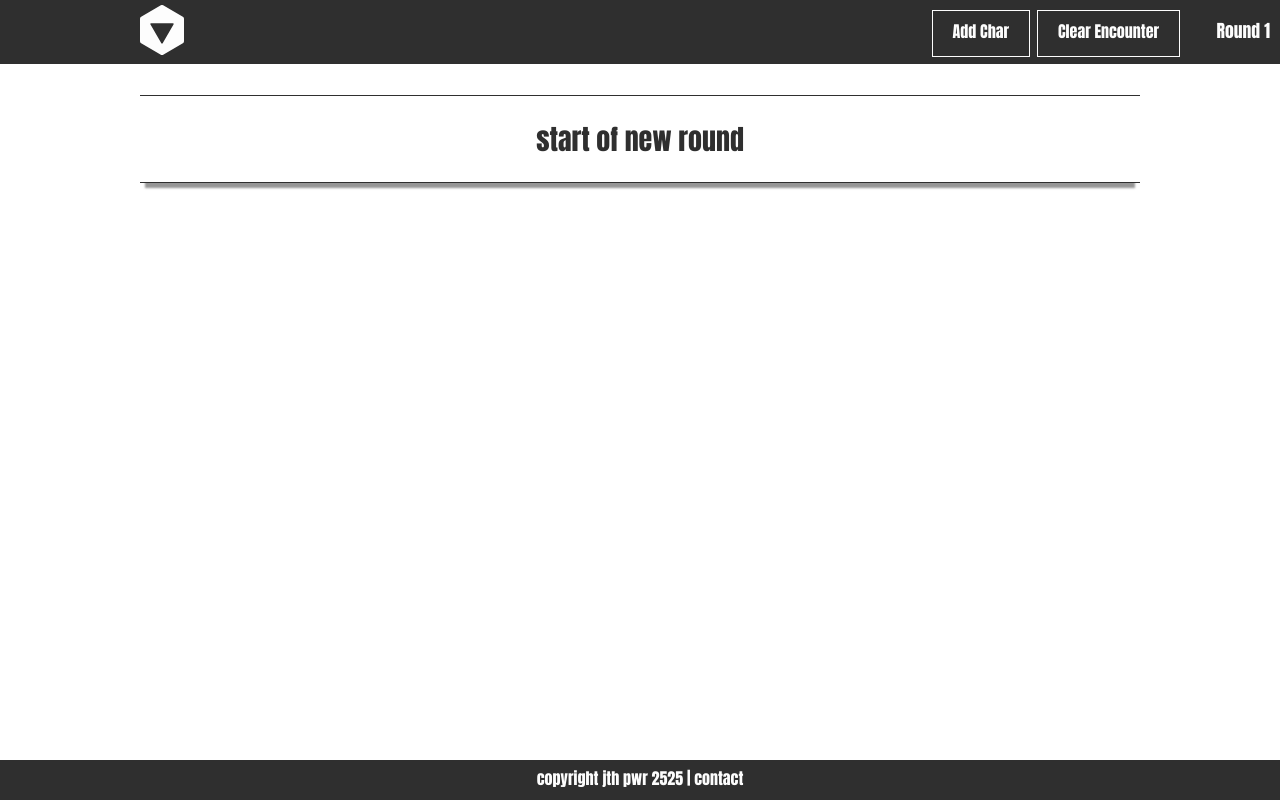
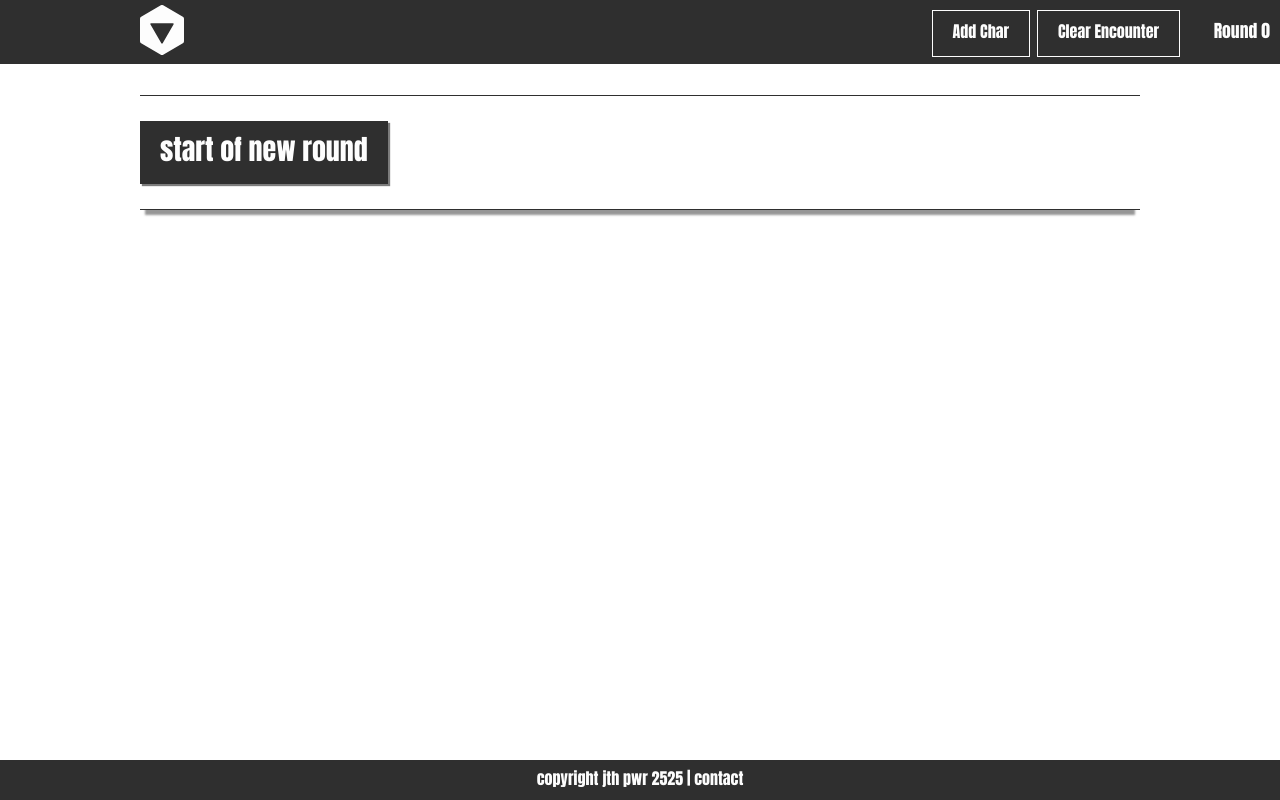
Before and after one commit to patrickwroach/inc, a React app: page / in a window 1280 px wide. Built offline with nearby package versions, Linux system fonts and the light colour scheme.

Commit message:
Start new round  - Very WIP with making Start of Round InitGroup and Character have button functionality to start a new round in place of End Turn button

```diff
--- a/app/components/Presentational/Encounter.jsx
+++ b/app/components/Presentational/Encounter.jsx
@@ -121,7 +121,7 @@ export class Encounter extends React.Component {
 			newAmount: 1,
 			amountVis: 'hidden',
 			hpVis: 'hidden',
-			round: 1,
+			round: 0,
 			turns: 0,
 
 		};
@@ -327,16 +327,21 @@ export class Encounter extends React.Component {
 	// May not be used anymore after merge with data-organization branch.  Keeping so it can
 	//  be incorporated into endTurn (renamed function in branch)
 	endTurn() {
-		var isEndTurnDisplayed = true;
+		var isEndTurnDisplayed = false;
 		var currentRound = this.state.round;
 		var newInitGroupsArray = this.state.initGroups.slice();
 
 		if (this.state.initGroups.length > 1) {
 			newInitGroupsArray.push(newInitGroupsArray.shift());
-			if (newInitGroupsArray[0].id === "new-round") {
+			if (newInitGroupsArray[0].id !== "group-start") {
+				isEndTurnDisplayed = true;
+			}
+			if (newInitGroupsArray[newInitGroupsArray.length - 1].id === "group-start") {
 				currentRound++;
-				isEndTurnDisplayed = false;
 			}
+		}
+		else {
+			alert('Please add at least one character.');
 		}
 
 		this.setState({
@@ -394,7 +399,7 @@ export class Encounter extends React.Component {
 					name={ig.name}
 					init={ig.init}
 					type={ig.type}
-					initPostion={index}
+					initPosition={index}
 					charArray={this.state.characters.filter(character => ig.charIds.includes(character.id))}
 					handleAddHp={this.addHp}
 					handleEditName={this.editInitGroupName}
@@ -402,6 +407,7 @@ export class Encounter extends React.Component {
 					handleRemoveCharacter={this.removeCharacter}
 					handleEditCharName={this.editCharName}
 					handleEditInit={this.editInit}
+					handleStartRound={this.endTurn}
 				/>
 			</li>
 		);
--- a/app/components/Presentational/character.jsx
+++ b/app/components/Presentational/character.jsx
@@ -38,7 +38,7 @@ export class Character extends React.Component {
     }
 
     handleRemoveCharacter(){
-         this.props.handleRemoveCharacter(this.props.id, this.props.igid);
+         this.props.handleRemoveCharacter(this.props.id, this.props.initGroupId);
     }
 
      toggleAliveDead() {
@@ -60,18 +60,36 @@ export class Character extends React.Component {
 	}
 
     render() {
+		var charNameDisplay = null;
+		if (this.props.id === 'new-round' && this.props.initPosition === 0) {
+			charNameDisplay = (
+				<div className="char-name">
+					<Button text="&#10006;" addClass="remove "  onClick={() => this.handleRemoveCharacter()} />
+					<h1>
+						<Button text={this.props.name} onClick={this.props.handleStartRound} />
+						<span className="edit-pen" onClick={() => this.toggleNameEdit()}>{String.fromCharCode(9999)}</span>
+					</h1>
+				</div>
+			);
+		}
+		else {
+			charNameDisplay = (
+				<div className="char-name">
+					<Button text="&#10006;" addClass="remove "  onClick={() => this.handleRemoveCharacter()} />
+					<h1>
+						{this.props.name}
+						<span className="edit-pen" onClick={() => this.toggleNameEdit()}>{String.fromCharCode(9999)}</span>
+					</h1>
+				</div>
+			);
+		}
+
 
 		return (
 
                <div className={`char-bar${this.props.hp <= 0 ? ' dead' : ' alive'}`}>
+					{charNameDisplay}
 
-                    <div className="char-name">
-                    <Button text="&#10006;" addClass="remove "  onClick={() => this.handleRemoveCharacter()} />
-						<h1>
-							{this.props.name}
-							<span className="edit-pen" onClick={() => this.toggleNameEdit()}>{String.fromCharCode(9999)}</span>
-						</h1>
-                    </div>
                     <div className="aliveDead button-container ">
                      <Button onClick={() => this.toggleAliveDead()} text={this.props.hp <= 0 ? 'revive' : ' kill'} />
 
--- a/app/components/Presentational/initgroup.jsx
+++ b/app/components/Presentational/initgroup.jsx
@@ -79,7 +79,7 @@ export class InitGroup extends React.Component {
 			<li key={c.id} >
 				<Character
                     id = {c.id}
-                    igid = {this.props.id}
+                    initGroupId = {this.props.id}
 					name = {c.name}
 					hp = {c.hp}
 					hpMax = {c.hpMax}
@@ -88,6 +88,8 @@ export class InitGroup extends React.Component {
                     handleRemoveCharacter = {this.props.handleRemoveCharacter}
                     handleRemoveInitGroup = {this.props.handleRemoveInitGroup}
                     onToggleNameEdit = {() => this.toggleNameEdit()}
+					handleStartRound = {this.props.handleStartRound}
+					initPosition = {this.props.initPosition}
 				/>
 			</li>
 		);
@@ -112,7 +114,7 @@ export class InitGroup extends React.Component {
 		}
 
         return (
-            <ul id={this.props.id} className={'character' + ' ' + this.state.toggleGroup + ' ' + this.props.type + ' index'+ this.props.initPostion}>
+            <ul id={this.props.id} className={'character' + ' ' + this.state.toggleGroup + ' ' + this.props.type + ' index'+ this.props.initPosition}>
                 <div className="group-name-bar">
                 <Button text="&#10006;" addClass="remove " onClick={() => this.handleRemoveInitGroup()} />
                         <div className="char-name">
```
Also changed, not shown: 1 other file (tests, documents, lock files or other folders).
